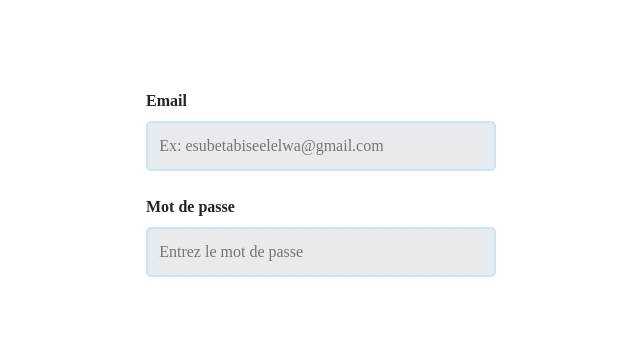
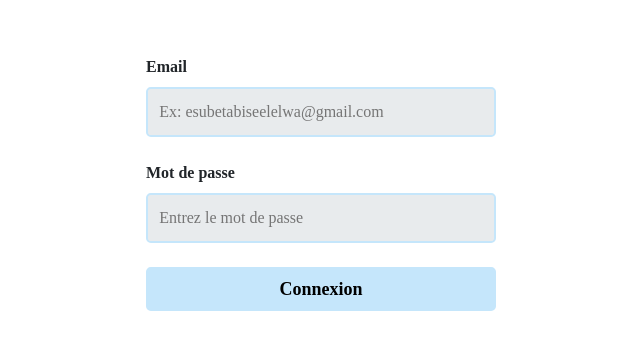
Before and after one commit to tabiseelelwa/shule-frontend, a React (Create React App) app: page /connexion in a window 1280 px wide. Shown: the part 217-566 px from the top of the page, without its empty margins (319-959 px from the left). Built offline with nearby package versions, Linux system fonts and the light colour scheme.

Commit message:
administration

```diff
--- a/src/Pages/Login.jsx
+++ b/src/Pages/Login.js
@@ -10,6 +10,7 @@ export default function Login() {
           <label htmlFor="">Mot de passe</label>
           <input type="password" placeholder="Entrez le mot de passe" />
         </div>
+        <button>Connexion</button>
       </form>
     </div>
   );
--- a/src/style/App.scss
+++ b/src/style/App.scss
@@ -2,7 +2,6 @@
   font-family: Titillium web;
   padding: 0;
   margin: 0;
-
 }
 
 .Login {
@@ -11,6 +10,7 @@
   align-items: center;
   height: 100vh;
   width: 100vw;
+
   form {
     width: 350px;
     display: flex;
@@ -21,6 +21,7 @@
       display: flex;
       flex-direction: column;
       gap: 0.5rem;
+
       label {
         font-weight: 600;
       }
@@ -33,5 +34,14 @@
         border-radius: 0.3rem;
       }
     }
+
+    button {
+      border: #c5e6fb 2px solid;
+      background-color: #c5e6fb;
+      padding: 0.4rem;
+      border-radius: 0.3rem;
+      font-weight: 600;
+      font-size: 18px;
+    }
   }
 }
```
